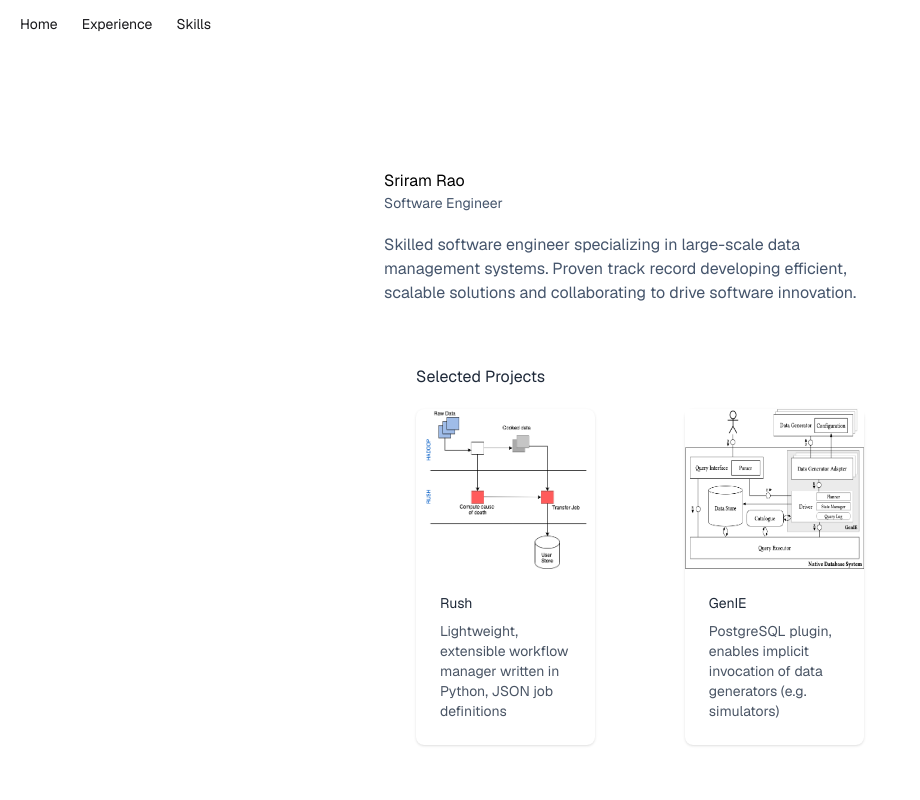
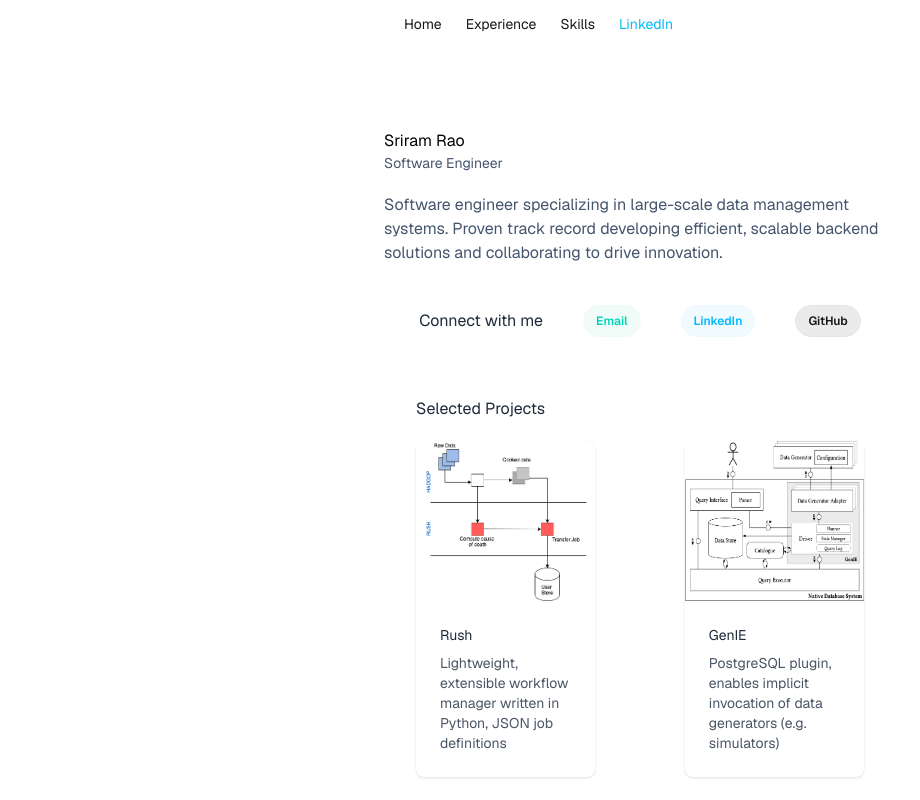
Before and after one commit to sriram-rao/sriram-rao.github.io, a SvelteKit app: page / in a window 1280 px wide. Shown: the top 800 px of the page, without its empty margins (0-920 px from the left). Built offline with nearby package versions, Linux system fonts and the light colour scheme.

Commit message:
Added my links and email

```diff
--- a/src/routes/+layout.svelte
+++ b/src/routes/+layout.svelte
@@ -4,20 +4,66 @@
   import Skills from "./skills.svelte";
   import Projects from "./projects.svelte";
   let { children } = $props();
+
+  let getStyle = function (style: string, newStyle: string, reset: boolean) {
+    return reset ? newStyle : style + " " + newStyle;
+  };
 </script>
 
+{#snippet link_to(
+  text: string,
+  href: string,
+  style: string = "btn-ghost",
+  reset: boolean = false,
+)}
+  <a
+    class={getStyle("btn btn-soft {style} btn-sm rounded-full", style, reset)}
+    {href}
+    target="_blank"
+    rel="noopener noreferrer"
+    >{text}
+  </a>
+{/snippet}
+
+<div class="flex flex-col mx-8 md:mx-24 lg:mx-96">
   <div class="flex flex-row sticky top-0 z-50 bg-base-100">
     <ul class="menu menu-horizontal rounded-box">
       <li><a href="#">Home</a></li>
       <li><a href="#experience">Experience</a></li>
       <li><a href="#skills">Skills</a></li>
+      <li>
+        {@render link_to(
+          "LinkedIn",
+          "https://www.linkedin.com/in/sriram-rao/",
+          "text-info",
+          true,
+        )}
+      </li>
     </ul>
   </div>
 
-<div class="flex flex-col mx-8 md:mx-24 lg:mx-96">
-  <div class="font-sans pt-20 antialiased">
+  <div class="font-sans pt-10 antialiased">
     <div class="m-10"></div>
     {@render children()}
+
+    <div class="m-10"></div>
+    <!-- Links to my stuff -->
+    <div class="flex flex-row place-content-center items-center gap-10">
+      <p class="text-base color-prominent">Connect with me</p>
+      {@render link_to("Email", "mailto:reach@sriramrao.com", "btn-accent")}
+      {@render link_to(
+        "LinkedIn",
+        "http://www.linkedin.com/in/sriram-rao/",
+        "btn-info",
+      )}
+      {@render link_to(
+        "GitHub",
+        "https://www.github.com/sriram-rao/",
+        "btn-default",
+      )}
+    </div>
+    <!-- End: links to my stuff -->
+
     <div class="m-15"></div>
     <Projects />
     <span id="experience"></span>
--- a/src/routes/+page.svelte
+++ b/src/routes/+page.svelte
@@ -1,7 +1,7 @@
 <p class="text-base prose color-main">Sriram Rao</p>
 <p class="text-sm prose color-subhead">Software Engineer</p>
 <p class="mt-5 text-base prose color-subhead">
-  Skilled software engineer specializing in large-scale data management systems.
-  Proven track record developing efficient, scalable solutions and collaborating
-  to drive software innovation.
+  Software engineer specializing in large-scale data management systems. Proven
+  track record developing efficient, scalable backend solutions and
+  collaborating to drive innovation.
 </p>
--- a/src/routes/experience.svelte
+++ b/src/routes/experience.svelte
@@ -1,6 +1,6 @@
 <script lang="ts">
   import * as data from "$lib/data";
-  import type { Experience } from "$lib/data";
+  import type { experience } from "$lib/data";
 </script>
 
 {#snippet work(exp: Experience)}
```
Lines whose indentation alone changed are shown as unchanged.
